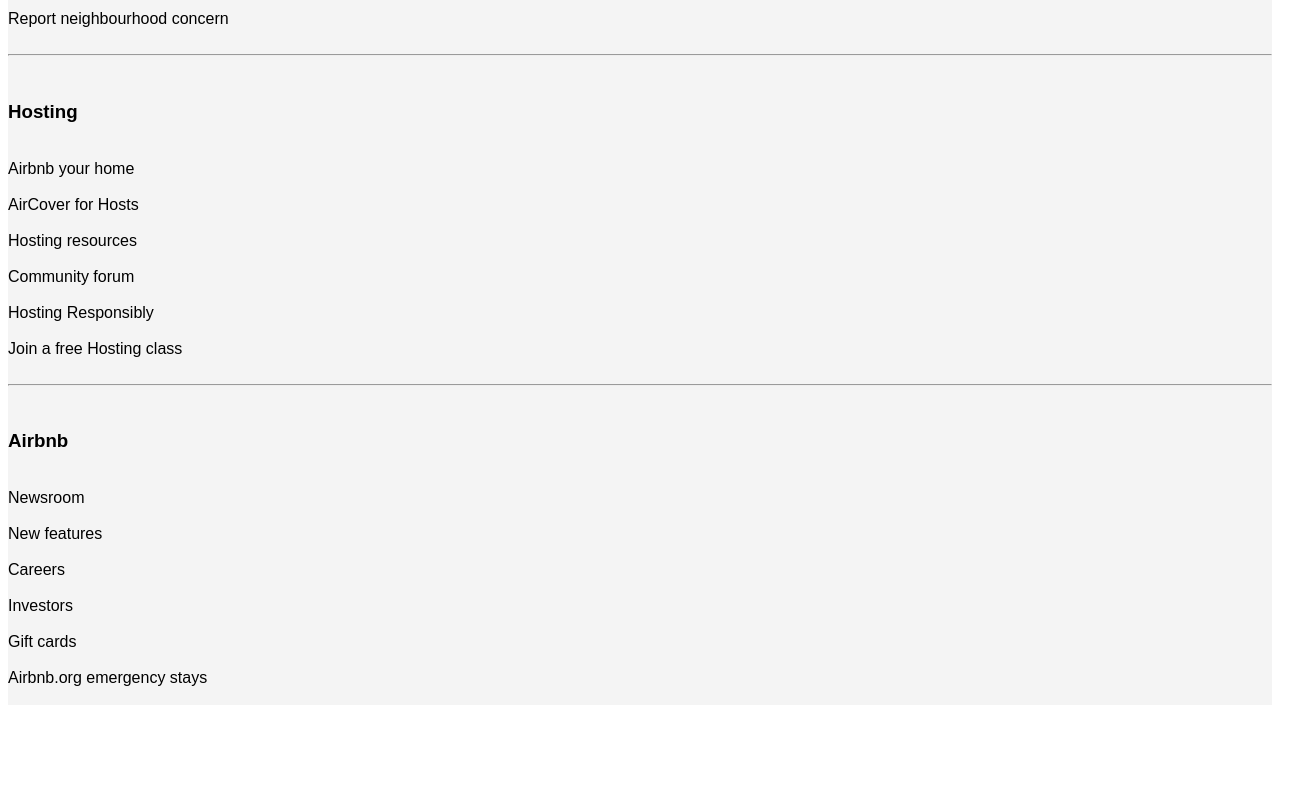
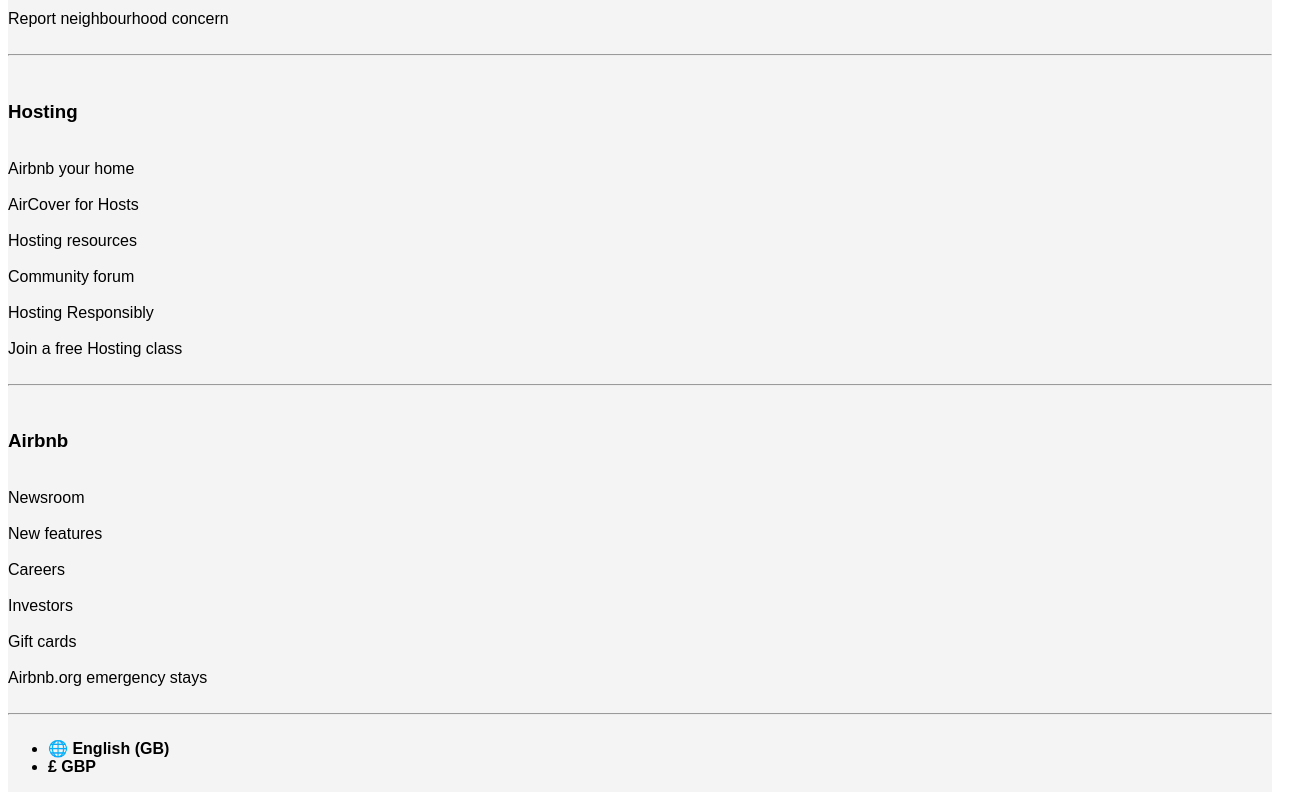
Before and after one commit to CapnDred/airbnb-final, a plain HTML site: page index.html in a window 1280 px wide. Shown: the part 10815-11615 px from the top of the page, 1312 px wide, since content can reach past the window. Before the commit the page ends 11528 px from the top, so only its background shows below. Drawn offline with Linux system fonts and the light colour scheme.

Commit message:
Created Currency section

```diff
--- a/index.html
+++ b/index.html
@@ -235,6 +235,14 @@
                 <a href="/giftcards" class="normal-link">Gift cards</a><br><br>
                 <a href="/emergency.html" class="normal-link"><span>Airbnb.org emergency stays</span></a><br><br>
             </section>
+
+            <hr class="divider2">
+
+            <section class="currency">
+                <ul>
+                    <li><b>🌐 English (GB)</b></li>
+                    <li><b>£ GBP</b></li>
+            </section>
 </body>
 
 </html>
--- a/styles.css
+++ b/styles.css
@@ -152,3 +152,8 @@ main{
 .places ul span{
     font-weight: bold
 }
+.currency ul{
+    /* font-weight: bold */
+    width: 100%;
+    display: inline-block;
+}
```
